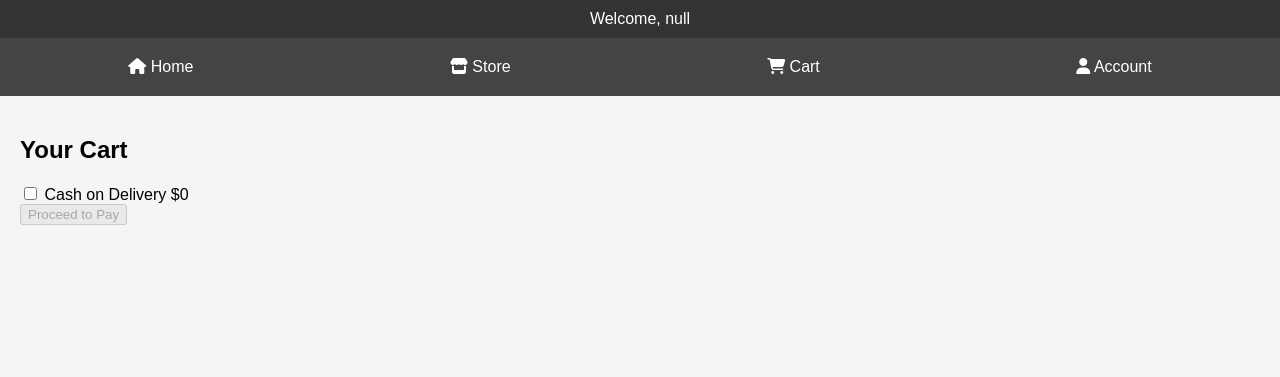
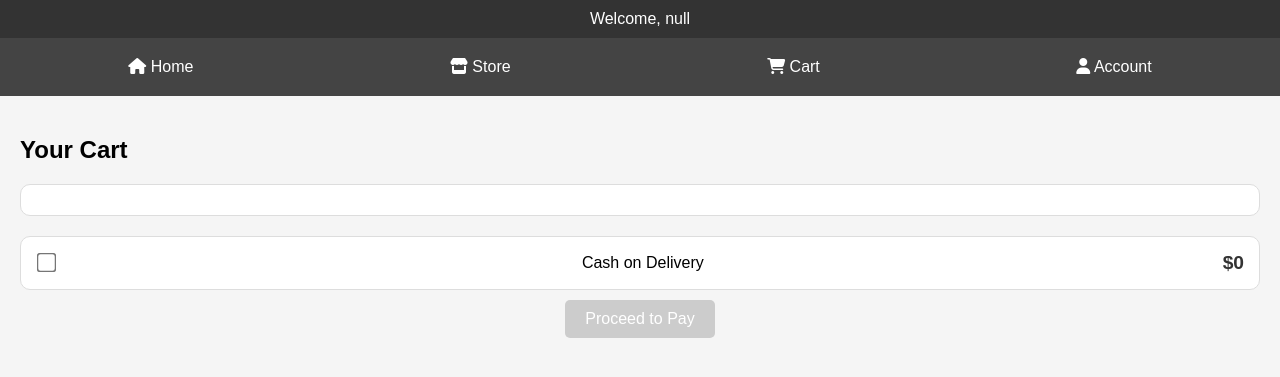
Before and after one commit to Soham-gx/BRS-Studunt, a PHP site: page /hBar.html in a window 1280 px wide, after a click on "Cart". Shown: the top 377 px of the page. Run offline with PHP 8.4, Linux system fonts and the light colour scheme; some libraries are stand-ins or nearby versions.

Commit message:
Update hBar.css

```diff
--- a/hBar.css
+++ b/hBar.css
@@ -83,3 +83,68 @@
     padding: 10px 15px;
     cursor: pointer;
 }
+
+/* Cart Page Styles */
+#cart-items {
+    background-color: white;
+    border: 1px solid #ddd;
+    border-radius: 10px;
+    padding: 15px;
+    margin-bottom: 20px;
+}
+
+#cart-items p {
+    font-size: 1em;
+    color: #333;
+}
+
+#cart-summary {
+    display: flex;
+    align-items: center;
+    justify-content: space-between;
+    background-color: white;
+    border: 1px solid #ddd;
+    border-radius: 10px;
+    padding: 15px;
+    margin-bottom: 10px;
+}
+
+#cod-option {
+    margin-right: 10px;
+    transform: scale(1.5);
+}
+
+#total-amount {
+    font-size: 1.2em;
+    font-weight: bold;
+    color: #333;
+}
+
+#pay-button {
+    display: block;
+    margin: 0 auto;
+    background-color: #28a745;
+    color: white;
+    border: none;
+    padding: 10px 20px;
+    font-size: 1em;
+    border-radius: 5px;
+    cursor: pointer;
+    transition: background-color 0.3s;
+}
+
+#pay-button:hover:enabled {
+    background-color: #218838;
+}
+
+#pay-button:disabled {
+    background-color: #ccc;
+    cursor: not-allowed;
+}
+
+/* Message Styling */
+#cart-message {
+    color: red;
+    font-weight: bold;
+    display: none;
+}
```
